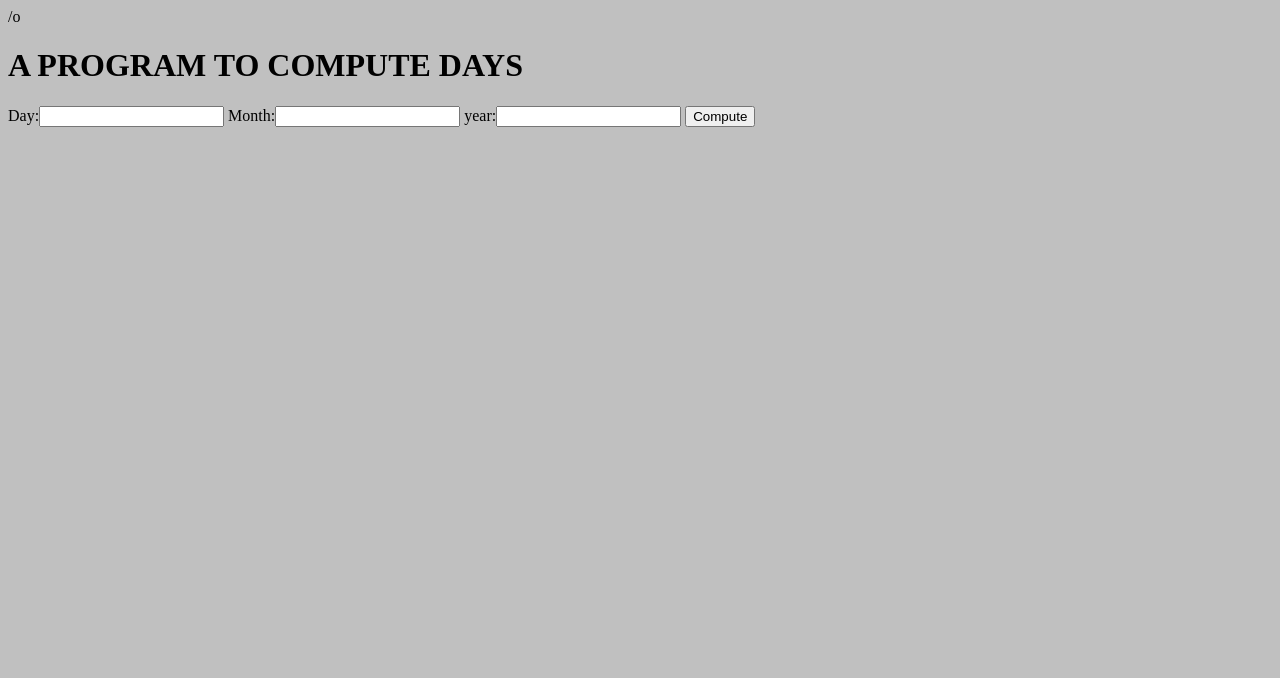
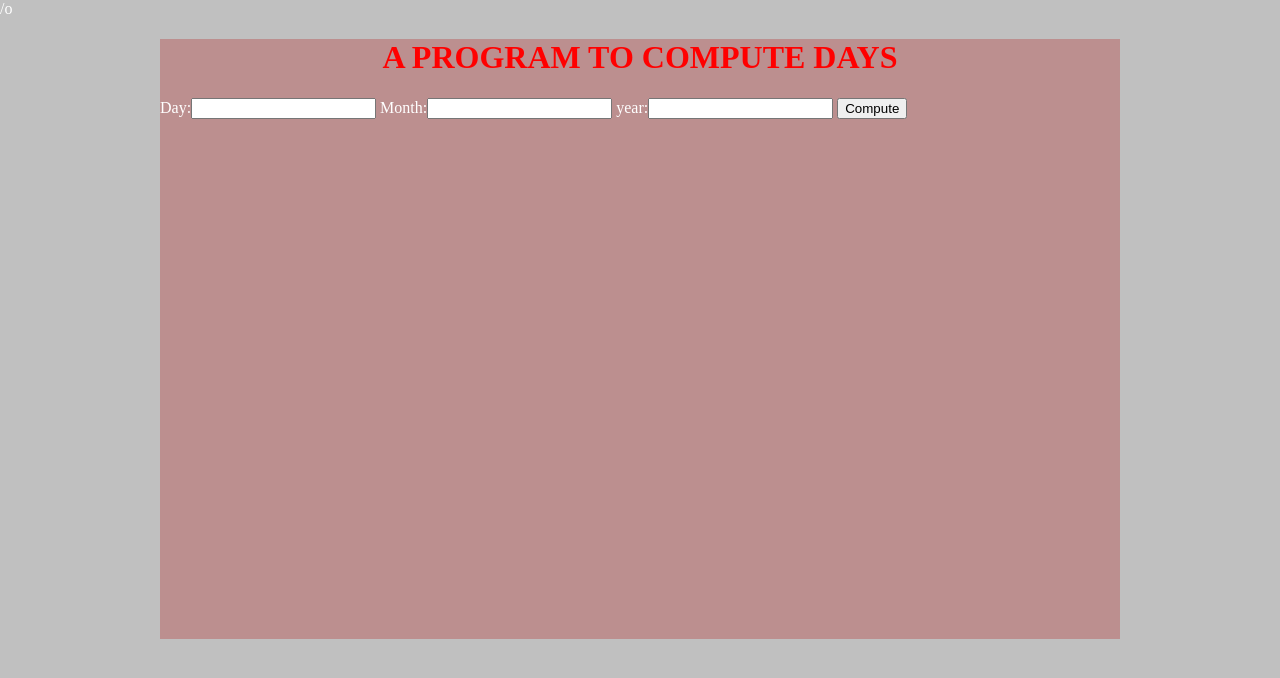
Before and after one commit to silassakwa/wk2project, a plain HTML site: page index.html in a window 1280 px wide. Drawn offline with Linux system fonts and the light colour scheme.

Commit message:
added body to css

```diff
--- a/css/c.css
+++ b/css/c.css
@@ -1,3 +1,18 @@
 body{
     background-color: silver;
+    color:white;
+    padding: 0;
+    margin: 0;
 }
+.calc h1{
+    color: red;
+    text-align: center;
+
+}
+.calc
+{
+    width: 75%;
+    height:75%;
+    background-color: rosybrown;
+    margin: 0 auto;
+}
```
